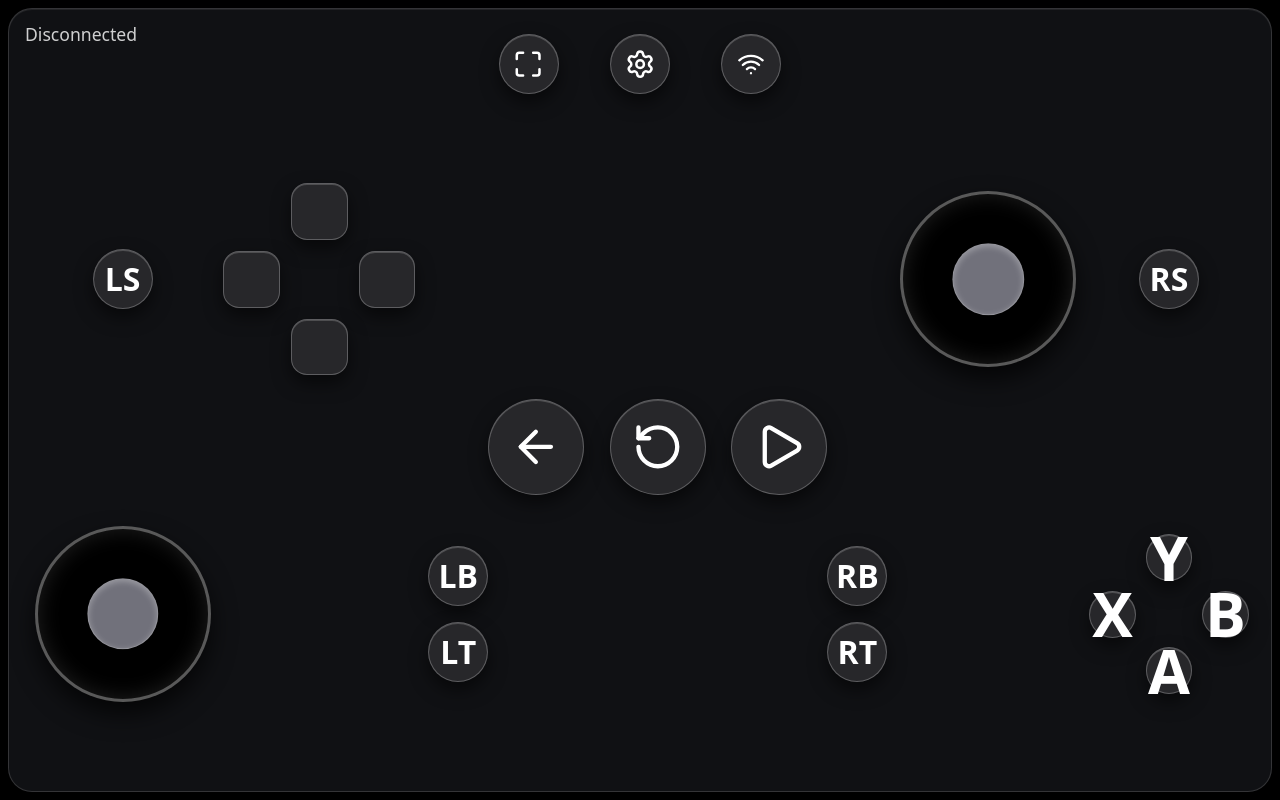
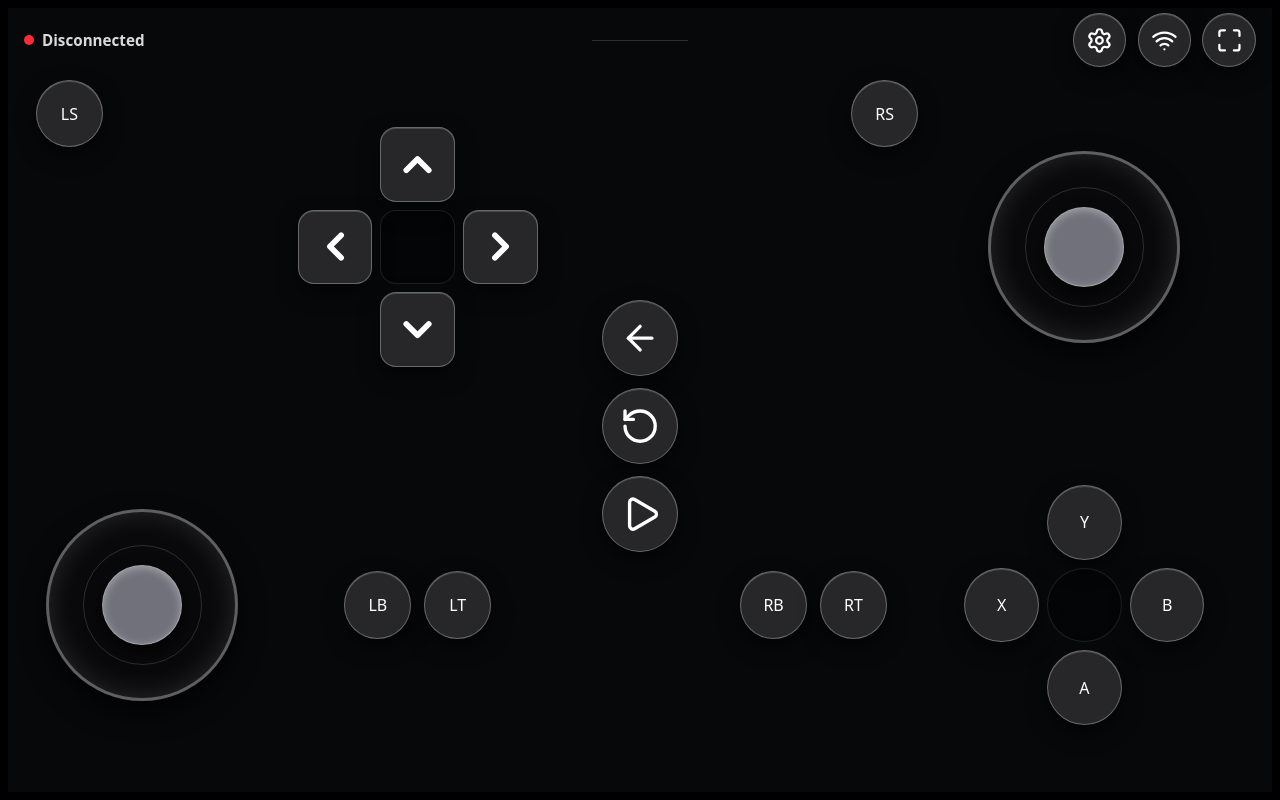
Before and after one commit to Pepi67/Phone-Controller, a React (Vite) app in the folder client/: page / in a window 1280 px wide. Built offline with nearby package versions, Linux system fonts and the light colour scheme; no server answers.

Commit message:
Fix UI
Still has some bugs but look way better than before

```diff
--- a/client/src/App.jsx
+++ b/client/src/App.jsx
@@ -2,72 +2,105 @@ import { useEffect, useRef, useState } from "react";
 import { io } from "socket.io-client";
 import { motion } from "framer-motion";
 import {
+  ArrowLeft,
+  ChevronDown,
+  ChevronLeft,
+  ChevronRight,
+  ChevronUp,
+  Maximize,
+  Minimize,
+  Play,
+  RotateCcw,
   Settings,
-  Circle,
   Wifi,
-  ArrowLeft,
-  RotateCcw,
-  Play,
-  Maximize,
 } from "lucide-react";
 
 const SOCKET_URL = `${window.location.protocol}//${window.location.hostname}:3000`;
 
-function ControllerButton({ action, children, className = "", onSend }) {
+const buttonBaseClass = `
+  flex select-none items-center justify-center
+  border border-white/30 bg-zinc-800 text-white
+  shadow-[0_8px_20px_rgba(0,0,0,0.55),inset_0_1px_0_rgba(255,255,255,0.16)]
+  outline-none transition-colors
+`;
+
+function ControllerButton({
+  action,
+  children,
+  className = "",
+  label,
+  onSend,
+}) {
   const [active, setActive] = useState(false);
   const pointerId = useRef(null);
 
-  function press(event) {
+  function emitState(state) {
+    onSend({
+      type: "button",
+      action,
+      state,
+    });
+  }
+
+  function handlePointerDown(event) {
     event.preventDefault();
+
     if (pointerId.current !== null) return;
 
     pointerId.current = event.pointerId;
 
     try {
       event.currentTarget.setPointerCapture(event.pointerId);
-    } catch {}
+    } catch {
+      // Pointer capture can fail on older mobile browsers.
+    }
 
     setActive(true);
-
-    onSend({
-      type: "button",
-      action,
-      state: "pressed",
-    });
+    navigator.vibrate?.(12);
+    emitState("pressed");
   }
 
-  function release(event) {
+  function handlePointerRelease(event) {
     event?.preventDefault();
 
     if (pointerId.current === null) return;
+    if (event && pointerId.current !== event.pointerId) return;
 
     pointerId.current = null;
     setActive(false);
-
-    onSend({
-      type: "button",
-      action,
-      state: "released",
-    });
+    emitState("released");
   }
 
   return (
     <motion.button
-      onPointerDown={press}
-      onPointerUp={release}
-      onPointerCancel={release}
-      onLostPointerCapture={release}
-      animate={{ scale: active ? 0.92 : 1 }}
+      type="button"
+      aria-label={label ?? action}
+      onPointerDown={handlePointerDown}
+      onPointerUp={handlePointerRelease}
+      onPointerCancel={handlePointerRelease}
+      onLostPointerCapture={handlePointerRelease}
+      animate={{ scale: active ? 0.94 : 1 }}
       transition={{ duration: 0.06 }}
       className={`
-        flex items-center justify-center
-        border border-white/25
-        bg-zinc-800
-        text-white font-black
-        shadow-[0_8px_18px_rgba(0,0,0,0.55),inset_0_1px_0_rgba(255,255,255,0.18)]
-        ${active ? "bg-zinc-500 ring-2 ring-white/60" : ""}
+        ${buttonBaseClass}
+        ${active ? "bg-sky-500 ring-2 ring-white/70" : "active:bg-zinc-600"}
         ${className}
       `}
+    >
+      {children}
+    </motion.button>
+  );
+}
+
+function UtilityButton({ children, className = "", label, onClick }) {
+  return (
+    <motion.button
+      type="button"
+      aria-label={label}
+      onClick={onClick}
+      whileTap={{ scale: 0.92 }}
+      transition={{ duration: 0.06 }}
+      className={`${buttonBaseClass} ${className}`}
     >
       {children}
     </motion.button>
@@ -77,10 +110,10 @@ function ControllerButton({ action, children, className = "", onSend }) {
 function Stick({ name, onSend, className = "" }) {
   const stickRef = useRef(null);
   const pointerId = useRef(null);
+  const [active, setActive] = useState(false);
   const [pos, setPos] = useState({ x: 0, y: 0 });
-  const [active, setActive] = useState(false);
 
-  function send(x, y) {
+  function sendStick(x, y) {
     onSend({
       type: "stick",
       stick: name,
@@ -89,19 +122,19 @@ function Stick({ name, onSend, className = "" }) {
     });
   }
 
-  function move(event) {
-    if (pointerId.current !== event.pointerId) return;
+  function updateFromPointer(event) {
+    if (pointerId.current !== event.pointerId || !stickRef.current) return;
+
+    event.preventDefault();
 
     const rect = stickRef.current.getBoundingClientRect();
-    const radius = rect.width / 2;
-    const maxDistance = radius * 0.45;
-
-    const centerX = rect.left + radius;
-    const centerY = rect.top + radius;
+    const radius = Math.min(rect.width, rect.height) / 2;
+    const maxDistance = Math.max(1, radius * 0.48);
+    const centerX = rect.left + rect.width / 2;
+    const centerY = rect.top + rect.height / 2;
 
     let dx = event.clientX - centerX;
     let dy = event.clientY - centerY;
-
     const distance = Math.hypot(dx, dy);
 
     if (distance > maxDistance) {
@@ -109,64 +142,68 @@ function Stick({ name, onSend, className = "" }) {
       dy = (dy / distance) * maxDistance;
     }
 
-    const x = +(dx / maxDistance).toFixed(2);
-    const y = +(-dy / maxDistance).toFixed(2);
+    const x = Number((dx / maxDistance).toFixed(2));
+    const y = Number((-dy / maxDistance).toFixed(2));
 
     setPos({ x: dx, y: dy });
-    send(x, y);
+    sendStick(x, y);
   }
 
-  function start(event) {
+  function handlePointerDown(event) {
     event.preventDefault();
+
+    if (pointerId.current !== null) return;
 
     pointerId.current = event.pointerId;
 
     try {
       event.currentTarget.setPointerCapture(event.pointerId);
-    } catch {}
+    } catch {
+      // Pointer capture can fail on older mobile browsers.
+    }
 
     setActive(true);
-    move(event);
+    updateFromPointer(event);
   }
 
-  function end(event) {
+  function handlePointerEnd(event) {
     event?.preventDefault();
 
+    if (pointerId.current === null) return;
+    if (event && pointerId.current !== event.pointerId) return;
+
     pointerId.current = null;
+    setActive(false);
     setPos({ x: 0, y: 0 });
-    setActive(false);
-    send(0, 0);
+    sendStick(0, 0);
   }
 
   return (
     <div
       ref={stickRef}
-      onPointerDown={start}
-      onPointerMove={move}
-      onPointerUp={end}
-      onPointerCancel={end}
-      onLostPointerCapture={end}
+      aria-label={`${name} analog stick`}
+      role="application"
+      onPointerDown={handlePointerDown}
+      onPointerMove={updateFromPointer}
+      onPointerUp={handlePointerEnd}
+      onPointerCancel={handlePointerEnd}
+      onLostPointerCapture={handlePointerEnd}
       className={`
-        relative aspect-square rounded-full
-        border-[3px] border-white/35
-        bg-black
-        shadow-[0_12px_25px_rgba(0,0,0,0.7),inset_0_0_22px_rgba(255,255,255,0.12)]
-        ${active ? "ring-2 ring-white/50" : ""}
+        relative aspect-square max-h-full max-w-full overflow-hidden rounded-full
+        border-[3px] border-white/35 bg-zinc-950
+        shadow-[0_12px_26px_rgba(0,0,0,0.75),inset_0_0_28px_rgba(255,255,255,0.13)]
+        ${active ? "ring-2 ring-sky-300/80" : ""}
         ${className}
       `}
     >
+      <div className="pointer-events-none absolute inset-[18%] rounded-full border border-white/15" />
       <motion.div
         animate={{ x: pos.x, y: pos.y }}
         transition={{ duration: 0.04 }}
         className="
-          pointer-events-none
-          absolute left-1/2 top-1/2
-          aspect-square w-[42%]
-          -translate-x-1/2 -translate-y-1/2
-          rounded-full
-          border border-white/25
-          bg-zinc-500
-          shadow-[0_8px_18px_rgba(0,0,0,0.7),inset_0_2px_6px_rgba(255,255,255,0.3)]
+          pointer-events-none absolute left-1/2 top-1/2 aspect-square w-[43%]
+          -translate-x-1/2 -translate-y-1/2 rounded-full border border-white/35
+          bg-zinc-500 shadow-[0_8px_18px_rgba(0,0,0,0.7),inset_0_2px_8px_rgba(255,255,255,0.35)]
         "
       />
     </div>
@@ -174,31 +211,73 @@ function Stick({ name, onSend, className = "" }) {
 }
 
 function DPad({ onSend }) {
+  const iconClass = "h-[62%] w-[62%] stroke-[3]";
+
   return (
-    <div className="grid aspect-square w-full grid-cols-3 grid-rows-3 gap-[6%]">
+    <div
+      className="
+        grid aspect-square w-[clamp(8rem,42svh,15rem)] max-h-full max-w-full
+        grid-cols-3 grid-rows-3 gap-[clamp(0.25rem,1svh,0.6rem)]
+      "
+    >
       <div />
-      <ControllerButton action="up" onSend={onSend} className="rounded-2xl" />
+      <ControllerButton
+        action="up"
+        label="D-pad up"
+        onSend={onSend}
+        className="rounded-2xl"
+      >
+        <ChevronUp className={iconClass} />
+      </ControllerButton>
       <div />
 
-      <ControllerButton action="left" onSend={onSend} className="rounded-2xl" />
-      <div />
-      <ControllerButton action="right" onSend={onSend} className="rounded-2xl" />
+      <ControllerButton
+        action="left"
+        label="D-pad left"
+        onSend={onSend}
+        className="rounded-2xl"
+      >
+        <ChevronLeft className={iconClass} />
+      </ControllerButton>
+      <div className="rounded-2xl border border-white/10 bg-black/35" />
+      <ControllerButton
+        action="right"
+        label="D-pad right"
+        onSend={onSend}
+        className="rounded-2xl"
+      >
+        <ChevronRight className={iconClass} />
+      </ControllerButton>
 
       <div />
-      <ControllerButton action="down" onSend={onSend} className="rounded-2xl" />
+      <ControllerButton
+        action="down"
+        label="D-pad down"
+        onSend={onSend}
+        className="rounded-2xl"
+      >
+        <ChevronDown className={iconClass} />
+      </ControllerButton>
       <div />
     </div>
   );
 }
 
 function ActionButtons({ onSend }) {
+  const actionTextClass = "text-[clamp(1.45rem,5.4svh,3rem)] font-black";
+
   return (
-    <div className="grid aspect-square w-full grid-cols-3 grid-rows-3 gap-[6%]">
+    <div
+      className="
+        grid aspect-square w-[clamp(8rem,42svh,15rem)] max-h-full max-w-full
+        grid-cols-3 grid-rows-3 gap-[clamp(0.25rem,1svh,0.6rem)]
+      "
+    >
       <div />
       <ControllerButton
         action="y"
         onSend={onSend}
-        className="rounded-full text-[clamp(1.4rem,5vw,3.8rem)]"
+        className={`rounded-full ${actionTextClass}`}
       >
         Y
       </ControllerButton>
@@ -207,15 +286,15 @@ function ActionButtons({ onSend }) {
       <ControllerButton
         action="x"
         onSend={onSend}
-        className="rounded-full text-[clamp(1.4rem,5vw,3.8rem)]"
+        className={`rounded-full ${actionTextClass}`}
       >
         X
       </ControllerButton>
-      <div />
+      <div className="rounded-full border border-white/10 bg-black/35" />
       <ControllerButton
         action="b"
         onSend={onSend}
-        className="rounded-full text-[clamp(1.4rem,5vw,3.8rem)]"
+        className={`rounded-full ${actionTextClass}`}
       >
         B
       </ControllerButton>
@@ -224,7 +303,7 @@ function ActionButtons({ onSend }) {
       <ControllerButton
         action="a"
         onSend={onSend}
-        className="rounded-full text-[clamp(1.4rem,5vw,3.8rem)]"
+        className={`rounded-full ${actionTextClass}`}
       >
         A
       </ControllerButton>
@@ -239,10 +318,21 @@ function RoundLabel({ action, children, onSend }) {
       action={action}
       onSend={onSend}
       className="
-        aspect-square w-[clamp(2.8rem,7.5vh,4.5rem)]
-        rounded-full
-        text-[clamp(1.2rem,4vh,2.5rem)]
+        aspect-square w-[clamp(2.6rem,9svh,4.2rem)] max-w-full rounded-full
+        text-[clamp(0.9rem,3svh,1.35rem)] font-black
       "
+    >
+      {children}
+    </ControllerButton>
+  );
+}
+
+function CenterButton({ action, children, onSend }) {
+  return (
+    <ControllerButton
+      action={action}
+      onSend={onSend}
+      className="aspect-square w-[clamp(2.8rem,11svh,4.7rem)] rounded-full"
     >
       {children}
     </ControllerButton>
@@ -252,6 +342,7 @@ function RoundLabel({ action, children, onSend }) {
 export default function App() {
   const socketRef = useRef(null);
   const [connected, setConnected] = useState(false);
+  const [fullscreen, setFullscreen] = useState(Boolean(document.fullscreenElement));
 
   useEffect(() => {
     const socket = io(SOCKET_URL, {
@@ -259,11 +350,22 @@ export default function App() {
     });
 
     socketRef.current = socket;
-
     socket.on("connect", () => setConnected(true));
     socket.on("disconnect", () => setConnected(false));
 
-    return () => socket.disconnect();
+    return () => {
+      socket.disconnect();
+      socketRef.current = null;
+    };
+  }, []);
+
+  useEffect(() => {
+    function syncFullscreenState() {
+      setFullscreen(Boolean(document.fullscreenElement));
+    }
+
+    document.addEventListener("fullscreenchange", syncFullscreenState);
+    return () => document.removeEventListener("fullscreenchange", syncFullscreenState);
   }, []);
 
   function send(data) {
@@ -273,20 +375,21 @@ export default function App() {
     });
   }
 
-  async function enterFullscreen() {
-  const element = document.documentElement;
+  async function toggleFullscreen() {
+    try {
+      if (document.fullscreenElement) {
+        await document.exitFullscreen();
+        return;
+      }
 
-  try {
-    if (!document.fullscreenElement) {
-      await element.requestFullscreen();
+      await document.documentElement.requestFullscreen();
 
       if (screen.orientation?.lock) {
         try {
           await screen.orientation.lock("landscape");
-        } catch {}
+        } catch {
+          // Orientation lock support varies by browser and fullscreen policy.
         }
-    } else {
-      await document.exitFullscreen();
       }
     } catch (error) {
       console.log("Fullscreen failed:", error);
@@ -294,82 +397,93 @@ export default function App() {
   }
 
   return (
-    <main className="controller-safe-area h-[100svh] w-screen overflow-hidden bg-black text-white">
-      <div className="hidden h-full w-full place-items-center bg-black p-8 text-center text-2xl font-bold portrait:grid">
+    <main className="controller-safe-area h-[100svh] w-full overflow-hidden bg-black text-white">
+      <div className="hidden h-full w-full place-items-center bg-black p-6 text-center text-[clamp(1.2rem,4svh,2rem)] font-bold portrait:grid">
         Rotate your phone sideways.
       </div>
 
-      <div className="hidden h-full w-full landscape:flex">
-        <div
+      <div className="hidden h-full min-h-0 w-full flex-col overflow-hidden bg-[#07080a] landscape:flex">
+        <header
           className="
-            relative flex h-full w-full flex-col overflow-hidden
-            rounded-3xl border border-white/15
-            bg-[#101114]
-            shadow-[inset_0_1px_0_rgba(255,255,255,0.08)]
+            grid h-[clamp(2.7rem,12svh,4rem)] shrink-0 grid-cols-[1fr_auto_1fr]
+            items-center gap-[clamp(0.35rem,1.2vw,1rem)] px-[clamp(0.45rem,1.5vw,1rem)]
           "
         >
-          <div className="absolute left-4 top-3 z-20 text-[clamp(0.75rem,2.5vh,1.1rem)] text-white/80">
-            {connected ? "Connected" : "Disconnected"}
+          <div className="flex min-w-0 items-center gap-2 text-[clamp(0.7rem,2.3svh,0.95rem)] font-bold text-white/85">
+            <span
+              className={`h-2.5 w-2.5 shrink-0 rounded-full ${
+                connected ? "bg-emerald-400" : "bg-red-500"
+              }`}
+            />
+            <span className="truncate">{connected ? "Connected" : "Disconnected"}</span>
           </div>
 
-          {/* TOP BAR */}
-          <div className="flex h-[14%] items-center justify-center gap-[clamp(1rem,4vw,4rem)]">
-          <button
-            onClick={enterFullscreen}
-            className="
-              flex aspect-square h-[55%] items-center justify-center rounded-full
-              border border-white/25
-              bg-zinc-800
-              text-white
-              shadow-[0_8px_18px_rgba(0,0,0,0.55),inset_0_1px_0_rgba(255,255,255,0.18)]
-              active:scale-90 active:bg-zinc-500
-            "
-          >
-            <Maximize className="h-[52%] w-[52%]" />
-          </button>
+          <div className="h-px w-[clamp(2rem,8vw,6rem)] bg-white/15" />
 
+          <div className="flex justify-end gap-[clamp(0.35rem,1vw,0.7rem)]">
             <ControllerButton
               action="settings"
+              label="Settings"
               onSend={send}
-            className="aspect-square h-[55%] rounded-full"
+              className="aspect-square w-[clamp(2.25rem,9svh,3.35rem)] rounded-full"
             >
               <Settings className="h-[52%] w-[52%]" />
             </ControllerButton>
-
             <ControllerButton
               action="wireless"
+              label="Wireless"
               onSend={send}
-                className="aspect-square h-[55%] rounded-full"
+              className="aspect-square w-[clamp(2.25rem,9svh,3.35rem)] rounded-full"
             >
-            <Wifi className="h-[48%] w-[48%]" />
+              <Wifi className="h-[52%] w-[52%]" />
             </ControllerButton>
+            <UtilityButton
+              label={fullscreen ? "Exit fullscreen" : "Enter fullscreen"}
+              onClick={toggleFullscreen}
+              className="aspect-square w-[clamp(2.25rem,9svh,3.35rem)] rounded-full"
+            >
+              {fullscreen ? (
+                <Minimize className="h-[52%] w-[52%]" />
+              ) : (
+                <Maximize className="h-[52%] w-[52%]" />
+              )}
+            </UtilityButton>
           </div>
+        </header>
 
-          {/* MAIN */}
-          <div className="grid min-h-0 flex-1 grid-cols-[1.25fr_0.75fr_1.25fr] px-[2vw] pb-[2vh]">
-            {/* LEFT SIDE */}
-            <section className="grid h-full grid-cols-[0.7fr_1.1fr_0.8fr] grid-rows-2 items-center gap-[1vw]">
-              <div className="flex items-center justify-center">
+        <div
+          className="
+            grid min-h-0 flex-1 grid-cols-[1fr_auto_1fr]
+            gap-[clamp(0.35rem,1vw,1rem)] px-[clamp(0.45rem,1.6vw,1.1rem)]
+            pb-[clamp(0.45rem,1.5svh,0.9rem)]
+          "
+        >
+          <section
+            className="
+              grid min-h-0 min-w-0 grid-cols-[0.82fr_1.18fr] grid-rows-2
+              items-center gap-x-[clamp(0.35rem,1.2vw,1rem)] gap-y-[clamp(0.3rem,1svh,0.7rem)]
+              pl-[clamp(0.1rem,0.8vw,0.7rem)]
+            "
+          >
+            <div className="self-start justify-self-start pt-[clamp(0.1rem,1svh,0.55rem)]">
               <RoundLabel action="ls_button" onSend={send}>
                 LS
               </RoundLabel>
             </div>
 
-              <div className="flex items-center justify-center">
-                <div className="w-[clamp(6rem,28vh,12rem)]">
+            <div className="flex min-h-0 min-w-0 items-center justify-center">
               <DPad onSend={send} />
             </div>
+
+            <div className="flex min-h-0 min-w-0 items-center justify-center">
+              <Stick
+                name="left"
+                onSend={send}
+                className="w-[clamp(6.8rem,32svh,12rem)]"
+              />
             </div>
 
-              <div />
-
-              <div className="flex items-center justify-center">
-                <Stick name="left" onSend={send} className="w-[clamp(6.5rem,29vh,11rem)]" />
-              </div>
-
-              <div />
-
-              <div className="flex flex-col items-center justify-center gap-[2vh]">
+            <div className="flex min-h-0 min-w-0 items-center justify-center gap-[clamp(0.35rem,1.1vw,0.8rem)]">
               <RoundLabel action="lb" onSend={send}>
                 LB
               </RoundLabel>
@@ -379,50 +493,40 @@ export default function App() {
             </div>
           </section>
 
-            {/* CENTER */}
-            <section className="flex h-full items-center justify-center">
-              <div className="flex items-center justify-center gap-[clamp(0.8rem,2vw,2rem)]">
-                <ControllerButton
-                  action="back"
-                  onSend={send}
-                  className="aspect-square w-[clamp(3.2rem,12vh,6rem)] rounded-full"
-                >
+          <section className="flex w-[clamp(4.75rem,12vw,7rem)] min-h-0 flex-col items-center justify-center gap-[clamp(0.4rem,1.8svh,0.8rem)]">
+            <CenterButton action="back" onSend={send}>
               <ArrowLeft className="h-[55%] w-[55%]" />
-                </ControllerButton>
-
-                <ControllerButton
-                  action="home"
-                  onSend={send}
-                  className="aspect-square w-[clamp(3.2rem,12vh,6rem)] rounded-full"
-                >
+            </CenterButton>
+            <CenterButton action="home" onSend={send}>
               <RotateCcw className="h-[55%] w-[55%]" />
-                </ControllerButton>
-
-                <ControllerButton
-                  action="play"
-                  onSend={send}
-                  className="aspect-square w-[clamp(3.2rem,12vh,6rem)] rounded-full"
-                >
-                  <Play className="h-[55%] w-[55%]" />
-                </ControllerButton>
-              </div>
+            </CenterButton>
+            <CenterButton action="play" onSend={send}>
+              <Play className="h-[55%] w-[55%] translate-x-[3%]" />
+            </CenterButton>
           </section>
 
-            {/* RIGHT SIDE */}
-            <section className="grid h-full grid-cols-[0.75fr_1fr_1.15fr] grid-rows-2 items-center gap-[1vw] pr-[2vw]">
-              <div />
-
-              <div className="flex items-center justify-center">
-                <Stick name="right" onSend={send} className="w-[clamp(6.5rem,29vh,11rem)]" />
-              </div>
-
-              <div className="flex items-center justify-center">
+          <section
+            className="
+              grid min-h-0 min-w-0 grid-cols-[0.82fr_1.18fr] grid-rows-2
+              items-center gap-x-[clamp(0.35rem,1.2vw,1rem)] gap-y-[clamp(0.3rem,1svh,0.7rem)]
+              pr-[clamp(0.35rem,1.6vw,1.2rem)]
+            "
+          >
+            <div className="self-start justify-self-end pt-[clamp(0.1rem,1svh,0.55rem)]">
               <RoundLabel action="rs_button" onSend={send}>
                 RS
               </RoundLabel>
             </div>
 
-              <div className="flex flex-col items-center justify-center gap-[2vh]">
+            <div className="flex min-h-0 min-w-0 items-center justify-center">
+              <Stick
+                name="right"
+                onSend={send}
+                className="w-[clamp(6.8rem,32svh,12rem)]"
+              />
+            </div>
+
+            <div className="flex min-h-0 min-w-0 items-center justify-center gap-[clamp(0.35rem,1.1vw,0.8rem)]">
               <RoundLabel action="rb" onSend={send}>
                 RB
               </RoundLabel>
@@ -431,15 +535,10 @@ export default function App() {
               </RoundLabel>
             </div>
 
-              <div />
-
-              <div className="flex items-center justify-center">
-                  <div className="w-[clamp(6rem,28vh,10rem)]">
+            <div className="flex min-h-0 min-w-0 items-center justify-center">
               <ActionButtons onSend={send} />
             </div>
-              </div>
           </section>
-          </div>
         </div>
       </div>
     </main>
--- a/client/src/index.css
+++ b/client/src/index.css
@@ -2,15 +2,17 @@
 
 :root {
   font-family: system-ui, -apple-system, BlinkMacSystemFont, "Segoe UI", sans-serif;
-  color: #f5f5f5;
-  background: #050505;
+  color: #fff;
+  background: #000;
   font-synthesis: none;
   text-rendering: optimizeLegibility;
   -webkit-font-smoothing: antialiased;
   -moz-osx-font-smoothing: grayscale;
 }
 
-* {
+*,
+*::before,
+*::after {
   box-sizing: border-box;
   user-select: none;
   -webkit-user-select: none;
@@ -19,25 +21,46 @@
   touch-action: none;
 }
 
+html,
+body,
+#root {
+  width: 100%;
+  height: 100%;
+  min-height: 100svh;
+  margin: 0;
+  padding: 0;
+  overflow: hidden;
+  background: #000;
+}
+
+html {
+  overscroll-behavior: none;
+}
+
+body {
+  position: relative;
+  overscroll-behavior: none;
+}
+
+button {
+  font: inherit;
+  color: inherit;
+}
+
+button,
+[role="button"],
+[role="application"] {
+  touch-action: none;
+}
+
 html:fullscreen,
 body:fullscreen,
-#root:fullscreen {
+#root:fullscreen,
+:fullscreen {
   width: 100vw;
   height: 100vh;
   overflow: hidden;
   background: #000;
-}
-
-:fullscreen {
-  background: #000;
-}
-
-body {
-  overscroll-behavior: none;
-}
-
-button {
-  font-family: inherit;
 }
 
 .controller-safe-area {
```
Lines whose indentation alone changed are shown as unchanged.
